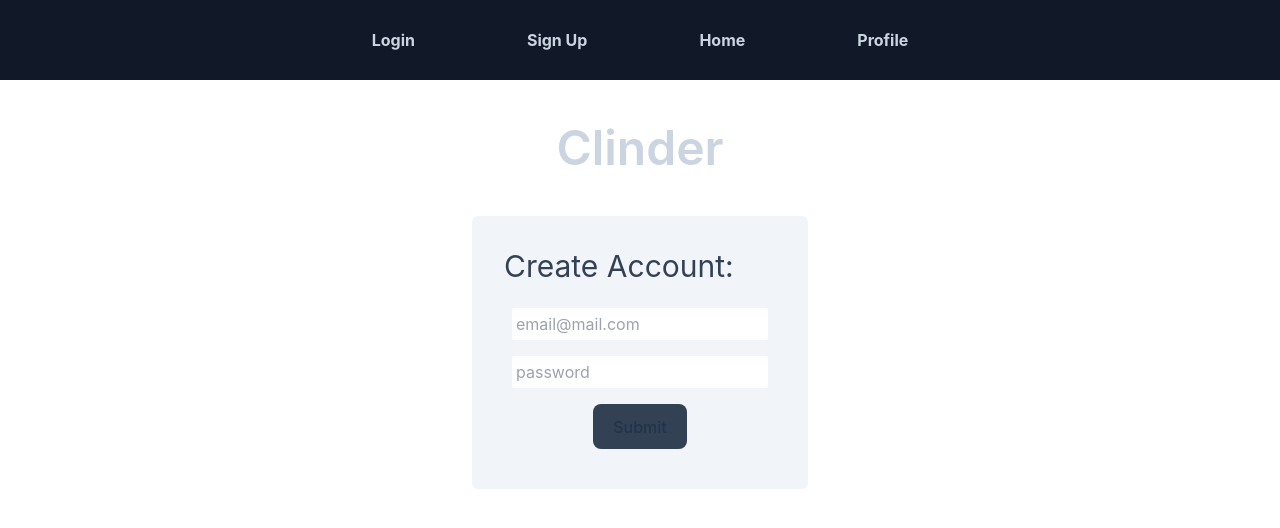
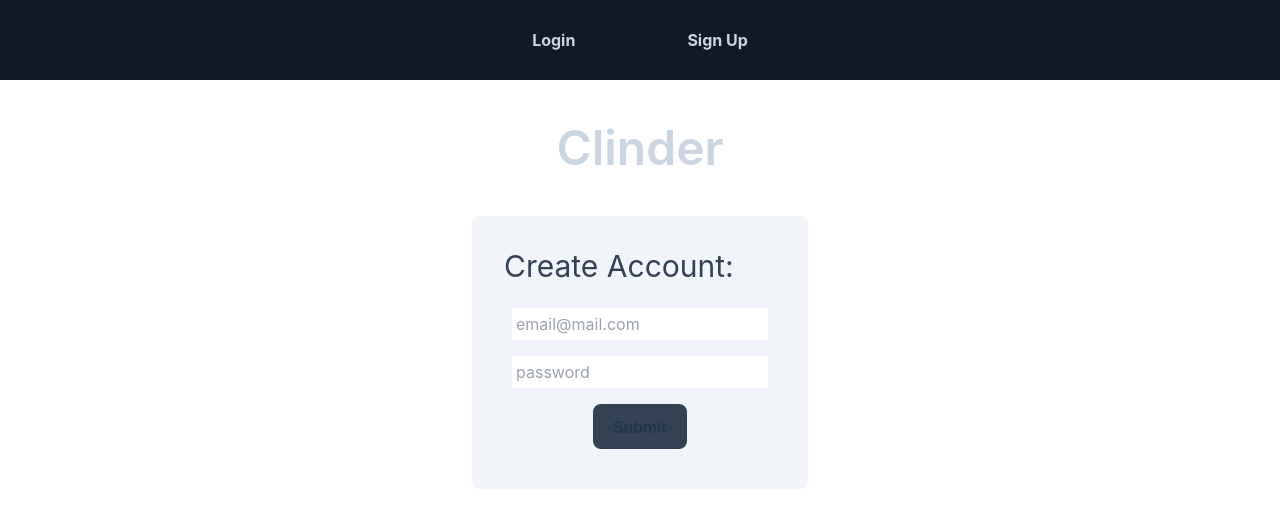
Before and after one commit to mtbajdas/CEN3031, a React (Vite) app in the folder clinder/: page /create-account in a window 1280 px wide. Shown: the top 528 px of the page. Built offline with nearby package versions, Linux system fonts and the light colour scheme; no server answers.

Commit message:
Restricted Homepage and profilepage access based on authentication

```diff
--- a/clinder/src/App.jsx
+++ b/clinder/src/App.jsx
@@ -23,7 +23,7 @@ function App() {
   return (
     <div className="justify-center">
       <BrowserRouter>
-        <Navbar/>
+        <Navbar user={user} />
         <Routes>
           <Route path="/" element={<LoginPage/>}/>
           <Route path="/create-account" element={<CreateAccount/>}/>
--- a/clinder/src/Navbar.jsx
+++ b/clinder/src/Navbar.jsx
@@ -1,18 +1,23 @@
-import * as React from 'react'
-import * as ReactDOM from 'react-dom/client'
-import { Link, useNavigate } from 'react-router-dom'
+import * as React from 'react';
+import * as ReactDOM from 'react-dom/client';
+import { Link, useNavigate } from 'react-router-dom';
+import { auth } from "./firebase";
 
 import { doSignOut } from './auth'
 
-const Navbar = () => {
+const Navbar = ({ user }) => {
     // const navigate = useNavigate()
     // const { userLoggedIn } = useAuth()
     return(
         <div className="bg-gray-900 w-full items-center flex h-20 justify-center">
             <Link className="p-14 font-bold text-slate-300 border-r-0" to="/">Login</Link>
             <Link className="p-14 font-bold text-slate-300" to="/create-account">Sign Up</Link>
-            <Link className="p-14 font-bold text-slate-300" to="/home">Home</Link>
-            <Link className="p-14 font-bold text-slate-300" to="/profile">Profile</Link>
+            {user && (
+                <>
+                    <Link className="p-14 font-bold text-slate-300" to="/home">Home</Link>
+                    <Link className="p-14 font-bold text-slate-300" to="/profile">Profile</Link>
+                </>
+            )}
         </div>
 
     );
```
